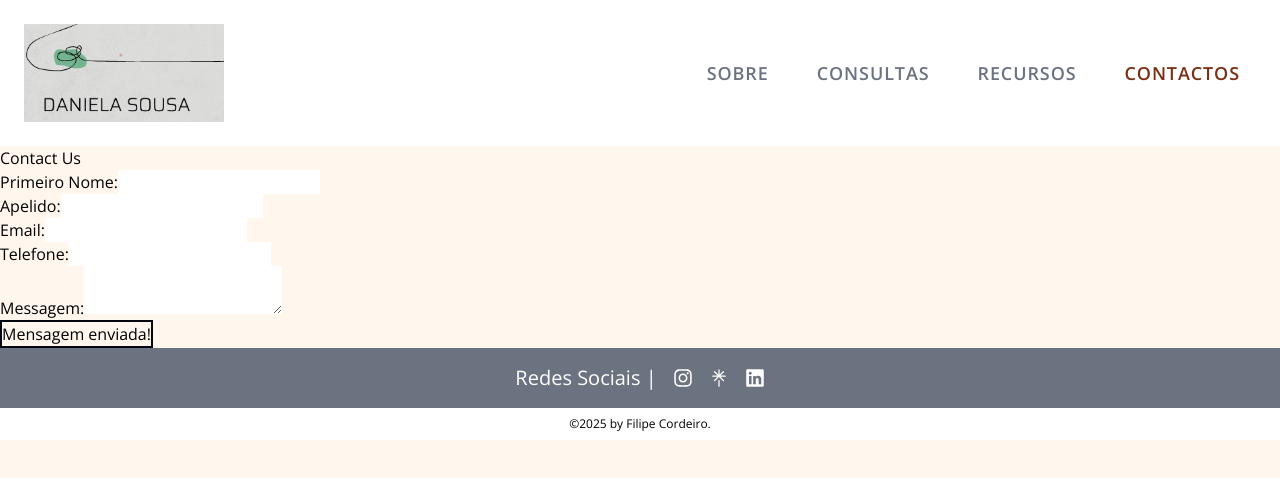
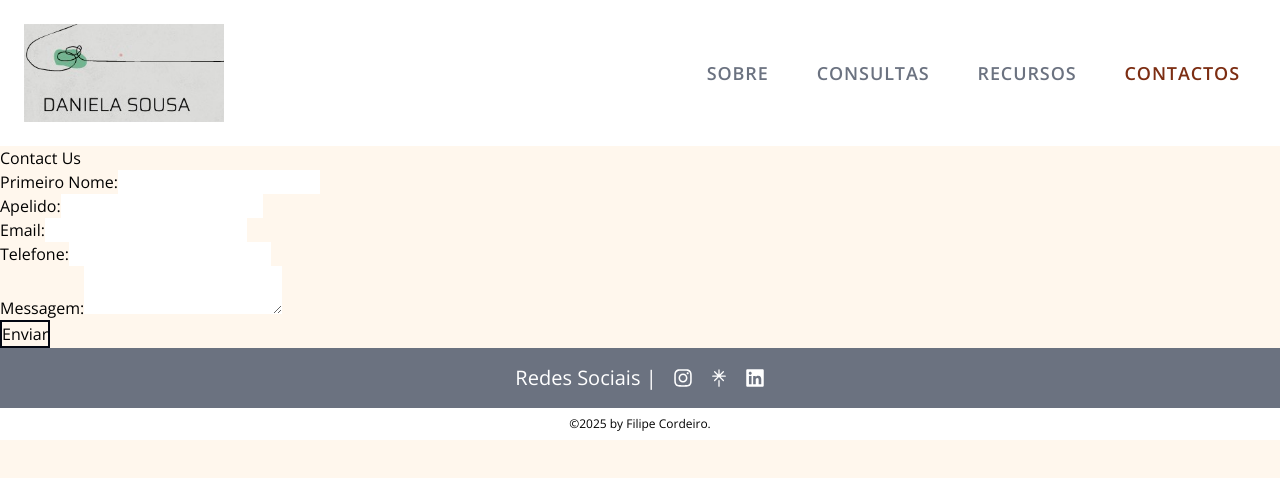
Before and after one commit to DeleteMind/site_psicologa, a Next.js app in the folder daniela-app/: page /contactos in a window 1280 px wide. Shown: the top 478 px of the page. Built offline with nearby package versions, Linux system fonts and the light colour scheme.

Commit message:
another_change__to_portuguese

```diff
--- a/daniela-app/app/contactos/page.tsx
+++ b/daniela-app/app/contactos/page.tsx
@@ -41,7 +41,7 @@ export default function ContactPage() {
       });
 
       if (res.ok) {
-        setStatus("Message sent successfully!");
+        setStatus("Messagem enviada com sucesso!");
         setFormData({
           firstName: "",
           lastName: "",
@@ -124,7 +124,7 @@ export default function ContactPage() {
         <br />
 
         <button className="border-2 border-gray-950" type="submit" disabled={isSubmitting}>
-          {isSubmitting ? "A enviar..." : "Mensagem enviada!"}
+          {isSubmitting ? "A enviar..." : "Enviar"}
         </button>
       </form>
       {status && <p>{status}</p>}
```
